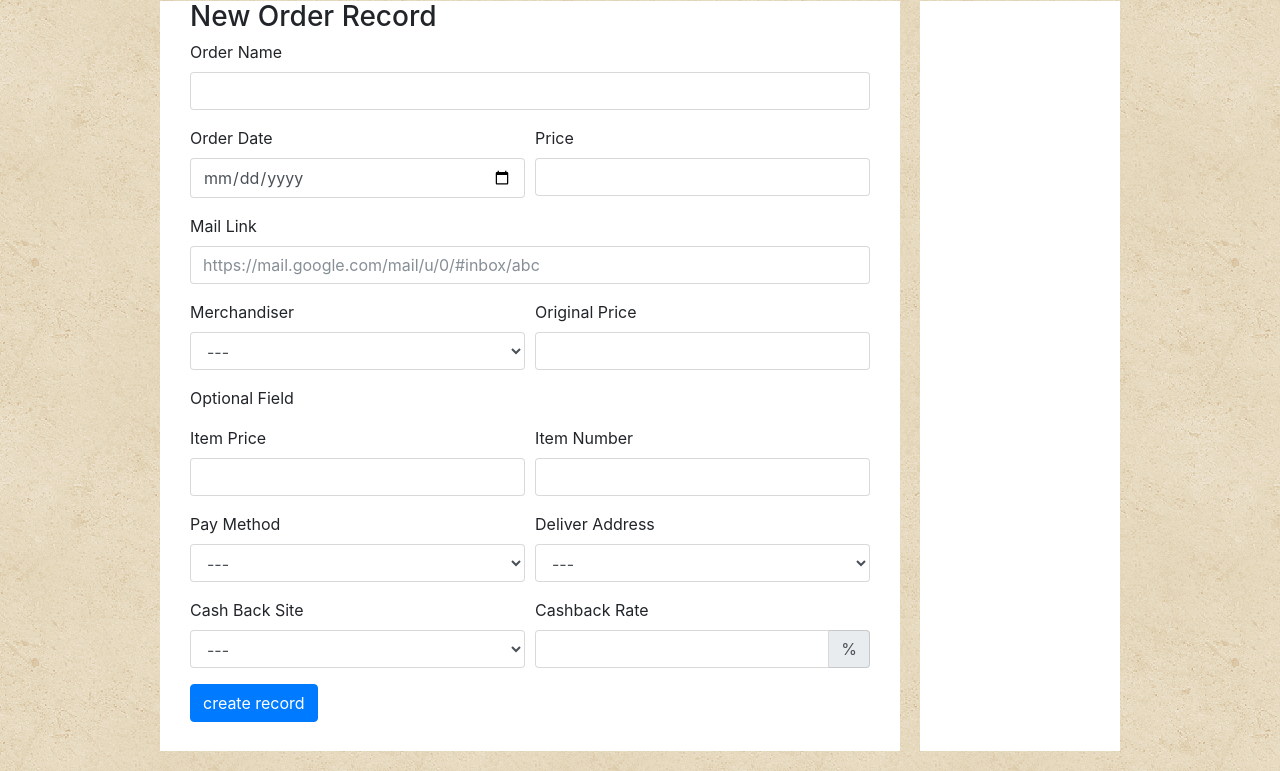
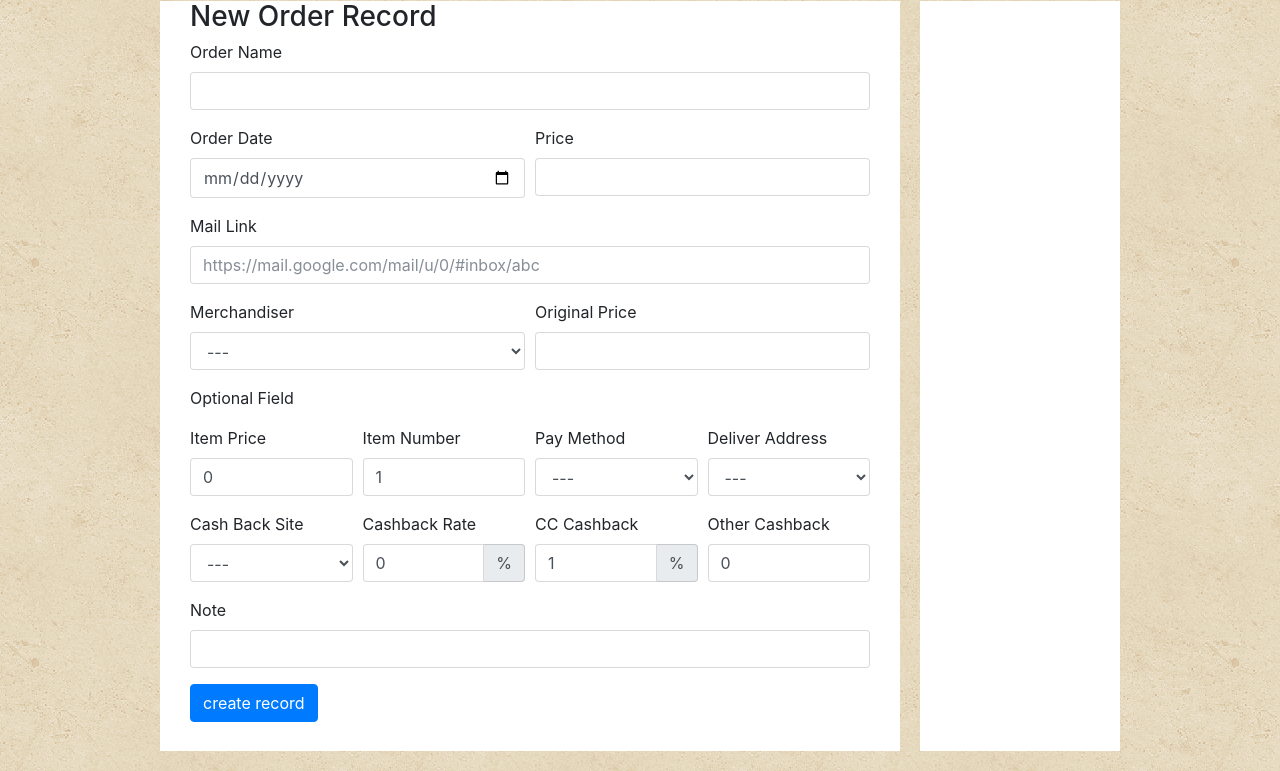
Before and after one commit to zsdc0306/ToolKits, a Django app: page /PurchaseRecord/ordersrecord in a window 1280 px wide. Shown: the part 95-866 px from the top of the page. Run offline with Django 3.2, Linux system fonts and the light colour scheme; data that the repository does not hold is empty; some libraries are stand-ins or nearby versions.

Commit message:
add default value add credit card cashback and other cashback, note --- add redeem --- remove is_used in giftcard creation --- remove debug print --- add default for is_used in model

```diff
--- a/PurchaseRecording/form.py
+++ b/PurchaseRecording/form.py
@@ -5,7 +5,7 @@ from models import *
 class GiftCardForm(forms.ModelForm):
     class Meta:
         model = GiftCard
-        fields = ['brand', 'value', 'card_num', 'pin_num', 'is_used', 'remain_value', 'expire_date']
+        fields = ['brand', 'value', 'card_num', 'pin_num', 'remain_value', 'expire_date']
         widgets = {
             'brand': forms.Select(attrs={
                 'class': 'form-control'
@@ -23,9 +23,6 @@ class GiftCardForm(forms.ModelForm):
                 'type': 'number',
                 'step': 'any',
             }),
-            'is_used': forms.CheckboxInput(attrs={
-                'class': 'form-control'
-            }),
             'remain_value': forms.NumberInput(attrs={
                 'type': 'number',
                 'step': 'any',
--- a/PurchaseRecording/models.py
+++ b/PurchaseRecording/models.py
@@ -62,7 +62,7 @@ class GiftCard(models.Model):
     value = models.FloatField()
     card_num = models.CharField(max_length=30)
     pin_num = models.CharField(max_length=10)
-    is_used = models.BooleanField()
+    is_used = models.BooleanField(default=False)
     remain_value = models.FloatField(default=value)
     expire_date = models.DateField(default=timezone.now().date() + timedelta(days=365))
 
--- a/PurchaseRecording/views.py
+++ b/PurchaseRecording/views.py
@@ -9,7 +9,6 @@ from .form import *
 def index(request):
     template = loader.get_template('index.html')
     order_status_percentage = get_status_summary()
-    print order_status_percentage
     output = {
         "status": order_status_percentage
     }
@@ -69,7 +68,6 @@ def gift_card_management(request):
 def get_order_detail(request, order_id):
     template = loader.get_template('orderdetail.html')
     order_detail = OrderDetail.objects.get(order=order_id)
-    print order_detail.order.order_status
     order_detail.order.order_status = order_status_type[order_detail.order.order_status][1]
 
     output = {
@@ -142,7 +140,6 @@ def set_order_detail(order_detail, order, item_price=None, item_num=None, pay_me
         order_detail.item_num = item_num
     order_detail.pay_method = pay_type
     if pay_type == 0:
-        print pay_method_val
         credit_card = CreditCard.objects.get(card_num=pay_method_val)
         order_detail.credit_card = credit_card
     if deliver_addr:
--- a/templates/orderrecord.html
+++ b/templates/orderrecord.html
@@ -47,18 +47,16 @@
                     <p>Optional Field</p>
                 </div>
                 <div class="form-row">
-                     <div class="form-group col-md-6">
+                    <div class="form-group col-md-3">
                         <label for="itemPrice">Item Price</label>
-                        <input type="number" step="any" class="form-control" id="itemPrice" name="itemPrice">
+                        <input type="number" step="any" class="form-control" id="itemPrice" name="itemPrice" value=0>
                     </div>
 
-                    <div class="form-group col-md-6">
+                    <div class="form-group col-md-3">
                         <label for="itemNum">Item Number</label>
-                        <input type="number" class="form-control" id="itemNum" name="itemNum">
+                        <input type="number" class="form-control" id="itemNum" name="itemNum" value=1>
                     </div>
-                </div>
-                <div class="form-row">
-                    <div class="form-group col-md-6">
+                    <div class="form-group col-md-3">
                         <label for="payMethod">Pay Method</label>
                         <select class="form-control" id="payMethod" name="payMethod">
                             <option selected value=9>---</option>
@@ -69,7 +67,7 @@
                             <option value=8>Other</option>
                         </select>
                     </div>
-                    <div class="form-group col-md-6">
+                    <div class="form-group col-md-3">
                         <label for="deliverAddress">Deliver Address</label>
                         <select class="form-control" id="deliverAddress" name="deliverAddress">
                             <option selected value="">---</option>
@@ -81,7 +79,7 @@
                     </div>
                 </div>
                 <div class="form-row">
-                    <div class="form-group col-md-6">
+                    <div class="form-group col-md-3">
                         <label for="cashbackSite">Cash Back Site</label>
                         <select class="form-control" id="cashbackSite" name="cashbackSite">
                             <option selected>---</option>
@@ -90,15 +88,36 @@
                             {% endfor %}
                         </select>
                     </div>
-                    <div class="form-group col-md-6">
+                    <div class="form-group col-md-3">
 
-                            <label for="cashbackRate">Cashback Rate</label>
+                        <label for="cashbackRate">Cashback Rate</label>
                         <div class="input-group">
-                        <input type="number" step="any" class="form-control" id="cashbackRate" name="cashbackRate">
-                        <span class="input-group-addon">%</span>
+                            <input type="number" step="any" class="form-control" id="cashbackRate" name="cashbackRate"
+                                   value=0>
+                            <span class="input-group-addon">%</span>
                         </div>
 
                     </div>
+                    <div class="form-group col-md-3">
+                        <label for="creditCardBash">CC Cashback</label>
+                        <div class="input-group">
+                            <input type="number" step="any" class="form-control" id="creditCardBash"
+                                   name="creditCardBash" value=1>
+                            <span class="input-group-addon">%</span>
+                        </div>
+                    </div>
+                    <div class="form-group col-md-3">
+
+                        <label for="otherCashback">Other Cashback</label>
+                        <div class="input-group">
+                            <input type="number" step="any" class="form-control" id="otherCashback"
+                                   name="otherCashback" value=0>
+                        </div>
+                    </div>
+                </div>
+                <div class="form-group">
+                    <label for="note">Note</label>
+                    <input type="text" class="form-control" id="note" name="note">
                 </div>
 
                 <button type="submit" class="btn btn-primary">create record</button>
```
Also changed, not shown: templates/gcmanagement.html (+11 -0 lines).
